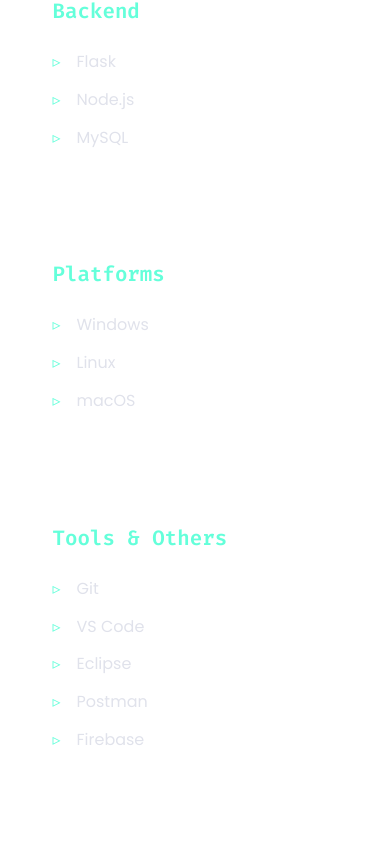
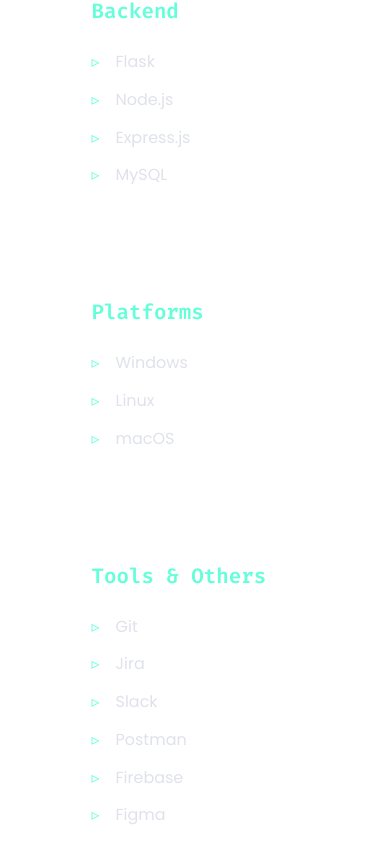
Before and after one commit to Tyrrnien81/Tyrrnien81.github.io, a React (Create React App) app: page / in a window 390 px wide. Shown: the part 3816-4664 px from the top of the page. Built offline with nearby package versions, Linux system fonts and the light colour scheme.

Commit message:
added content and adjusted wht width of skills-container for responsive design

```diff
--- a/src/Skills/Skills.css
+++ b/src/Skills/Skills.css
@@ -125,7 +125,14 @@
     }
 
     .skills-container {
-        width: 90%;
-        grid-template-columns: 1fr;
+        width: 50%;
+        /* grid-template-columns: 1fr; */
     }
 }
+
+@media (max-width: 480px) {
+    .skills-container {
+        width: 70%;
+        /* grid-template-columns: 1fr; */
+    }
+}
--- a/src/Skills/Skills.jsx
+++ b/src/Skills/Skills.jsx
@@ -13,7 +13,7 @@ const Skills = () => {
         },
         {
             category: "Backend",
-            skills: ["Flask", "Node.js", "MySQL"],
+            skills: ["Flask", "Node.js", "Express.js", "MySQL"],
         },
         {
             category: "Platforms",
@@ -21,7 +21,7 @@ const Skills = () => {
         },
         {
             category: "Tools & Others",
-            skills: ["Git", "VS Code", "Eclipse", "Postman", "Firebase"],
+            skills: ["Git", "Jira", "Slack", "Postman", "Firebase", "Figma"],
         },
     ];
 
```
